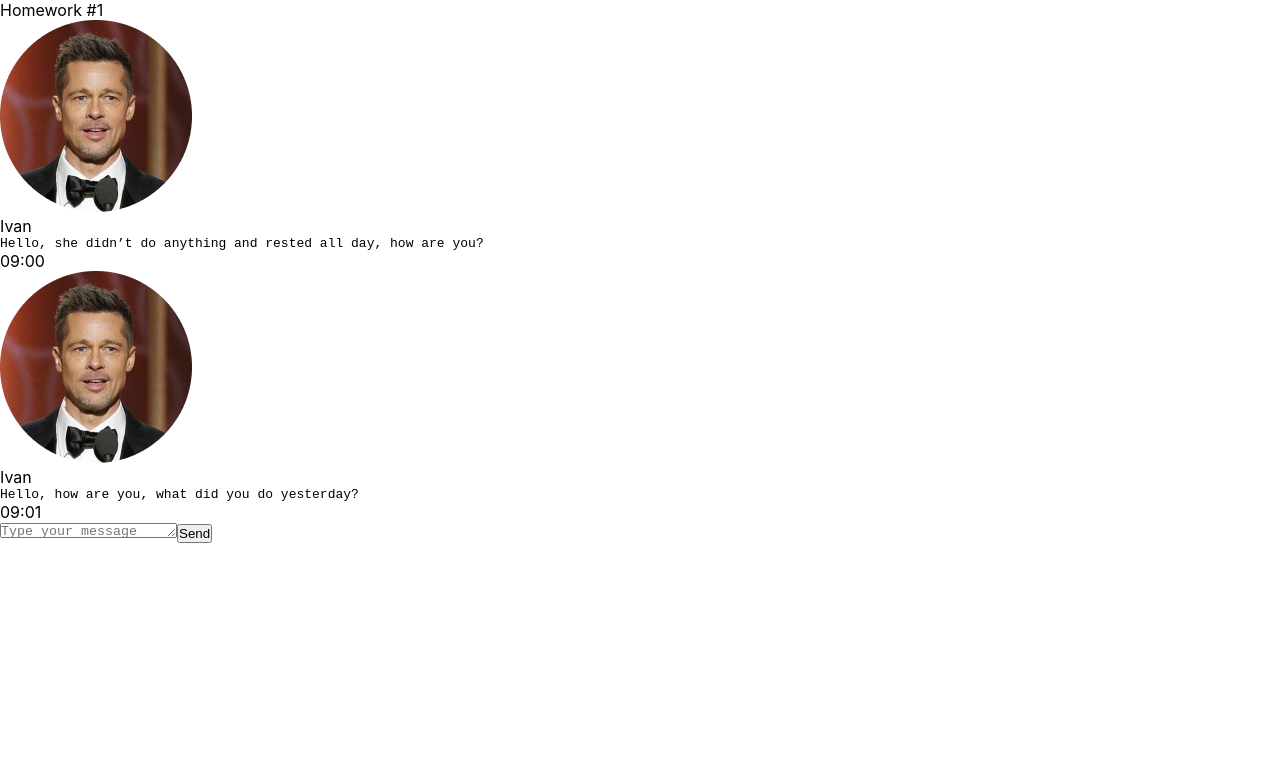
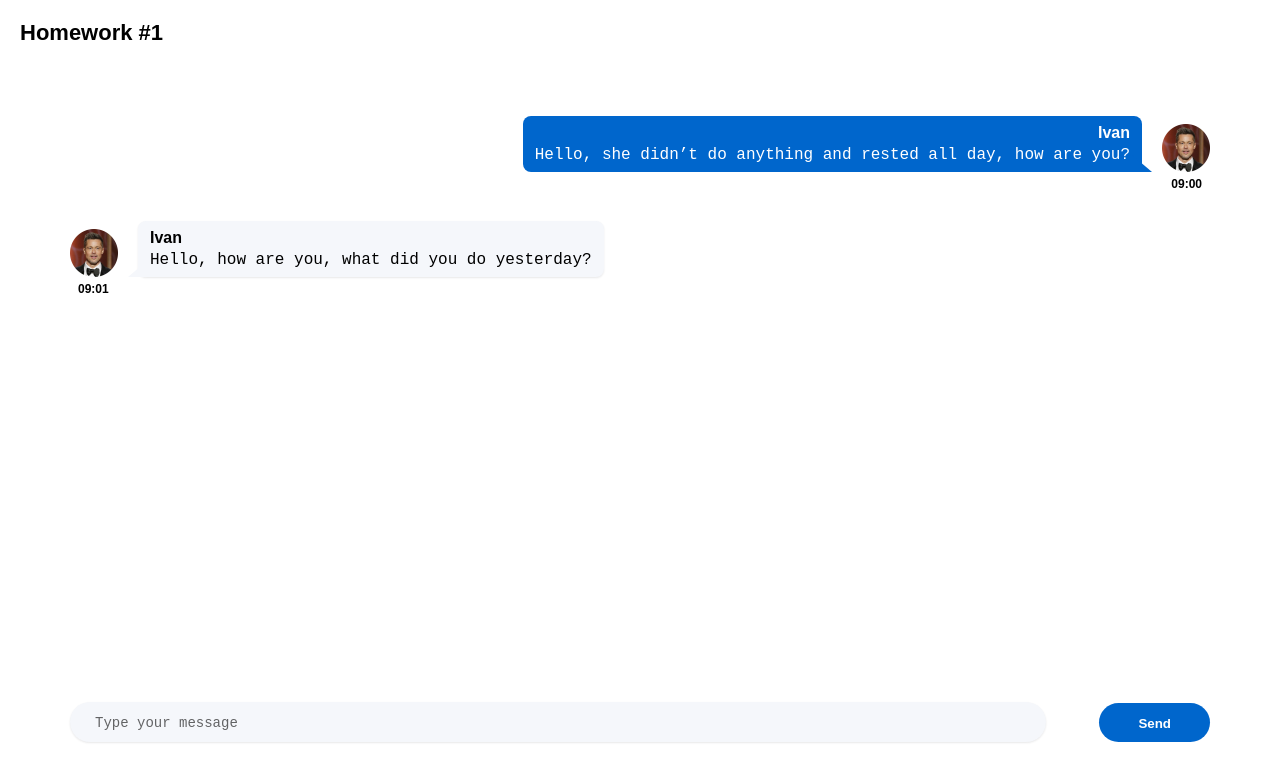
Before and after one commit to hoakiin/IT-INC-HW2, a React (Create React App) app: page / in a window 1280 px wide. Shown: the top 782 px of the page. Built offline with nearby package versions, Linux system fonts and the light colour scheme.

Commit message:
add styles

```diff
--- a/src/s1-main/App.module.css
+++ b/src/s1-main/App.module.css
@@ -1,10 +1,25 @@
 .App {
-    --header_height: 60px;
+  --header_height: 60px;
+  font-family: "Montserrat", sans-serif;
 }
 
 .hw {
+  max-width: 1280px;
+  padding: 70px 70px 24px;
+  margin: 0 auto;
+  font-size: 16px;
+  display: flex;
+  flex-direction: column;
+  height: 90vh;
+}
+
+.messages {
+  display: flex;
+  flex-direction: column;
 }
 
 .hwTitle {
-
+  font-size: 22px;
+  font-weight: 600;
+  margin: 20px 0 0 20px;
 }
--- a/src/s2-homeworks/hw01/HW1.tsx
+++ b/src/s2-homeworks/hw01/HW1.tsx
@@ -56,7 +56,7 @@ const HW1 = () => {
             <div className={s2.hwTitle}>Homework #1</div>
             <div className={s2.hw}>
                 {/*проверка отображения (не менять)*/}
-                <div>
+                <div className={s2.messages}>
                     <Message message={message0} />
                     <FriendMessage message={friendMessage0} />
                 </div>
--- a/src/s2-homeworks/hw01/friend-message/FriendMessage.module.css
+++ b/src/s2-homeworks/hw01/friend-message/FriendMessage.module.css
@@ -1,31 +1,53 @@
 .friendMessage {
-
+  align-self: flex-start;
+  max-width: 70%;
+  margin-bottom: 30px;
 }
 
 .friendImageAndText {
-
+  display: flex;
+  flex-direction: row;
 }
 
 .friendImageAndText img {
-
+  width: 48px;
+  margin-right: 20px;
+  margin-top: auto;
 }
 
 .friendText {
-
+  position: relative;
+  color: rgba(0, 0, 0, 1);
+  background-color: rgba(245, 247, 251, 1);
+  border-radius: 8px;
+  display: flex;
+  flex-direction: column;
+  padding: 8px 12px;
+  box-shadow: 0px 1px 2px rgba(29, 33, 38, .1);
 }
 
 .friendText:after {
-
+  content: "";
+  position: absolute;
+  left: -10px;
+  bottom: 0;
+  width: 0;
+  height: 0;
+  border-top: 17px solid transparent;
+  border-bottom: 0px solid transparent;
+  border-right: 20px solid rgba(245, 247, 251, 1);
 }
 
 .friendName {
-
+  font-weight: 600;
+  margin-bottom: 4px;
 }
 
 .friendMessageText {
-
 }
 
 .friendTime {
-
+  font-size: 12px;
+  font-weight: 600;
+  margin: 5px 0 0 8px;
 }
--- a/src/s2-homeworks/hw01/message-sender/MessageSender.module.css
+++ b/src/s2-homeworks/hw01/message-sender/MessageSender.module.css
@@ -1,18 +1,53 @@
 .sendForm {
-
+  margin-top: auto;
+  display: flex;
+  flex-direction: row;
+  align-items: center;
 }
 
 .textarea {
+  width: 976px;
+  min-height: 40px;
+  padding: 12px 24px;
+  font-size: 14px;
+  resize: none;
+  overflow-y: hidden;
+  border-radius: 20px;
+  border: 1px solid rgba(0, 0, 0, 0);
+  background-color: rgba(245, 247, 251, 1);
+  color: black;
+  box-sizing: border-box;
+  outline: none;
+  box-shadow: 0 1px 2px rgba(29, 33, 38, 0.1);
+}
 
+.textarea::placeholder {
+  color: rgba(0, 0, 0, 0.6);
+}
+
+.textarea:focus-within {
+  border-color: rgba(0, 0, 0, 0.2);
 }
 
 .button {
-
+  cursor: pointer;
+  margin-left: auto;
+  font-weight: 600;
+  border: none;
+  background-color: rgba(0, 102, 204, 1);
+  color: white;
+  padding: 13px 39px 11px 39px;
+  border-radius: 20px;
 }
 
 .button:hover {
+  background-color: rgba(0, 82, 164, 1);
+  box-shadow: 0px 4px 8px rgba(0, 0, 0, 0.15);
+  transition: all 0.2s ease;
+}
 
+.button:active {
+  background-color: rgba(0, 72, 144, 1);
+  transform: translateY(0);
+  box-shadow: 0px 2px 4px rgba(0, 0, 0, 0.2);
 }
-.button:active {
-
-}
--- a/src/s2-homeworks/hw01/message/Message.module.css
+++ b/src/s2-homeworks/hw01/message/Message.module.css
@@ -1,31 +1,54 @@
 .message {
-
+  align-self: flex-end;
+  max-width: 70%;
+  margin-bottom: 30px;
 }
 
 .imageAndText {
-
+  display: flex;
+  flex-direction: row-reverse;
 }
 
 .imageAndText img {
-
+  width: 48px;
+  margin-left: 20px;
+  margin-top: auto;
 }
 
 .text {
-
+  position: relative;
+  color: white;
+  background-color: rgba(0, 102, 204, 1);
+  border-radius: 8px;
+  display: flex;
+  flex-direction: column;
+  padding: 8px 12px;
 }
 
 .text:after {
-
+  content: "";
+  position: absolute;
+  right: -10px;
+  bottom: 0;
+  width: 0;
+  height: 0;
+  border-top: 17px solid transparent;
+  border-bottom: 0px solid transparent;
+  border-left: 20px solid rgba(0, 102, 204, 1);
 }
 
 .name {
-
+  font-weight: 600;
+  align-self: flex-end;
+  margin-bottom: 4px;
 }
 
 .messageText {
-
 }
 
 .time {
-
+    font-size: 12px;
+    font-weight: 600;
+    text-align: right;
+    margin: 5px 8px 0 0;
 }
```
